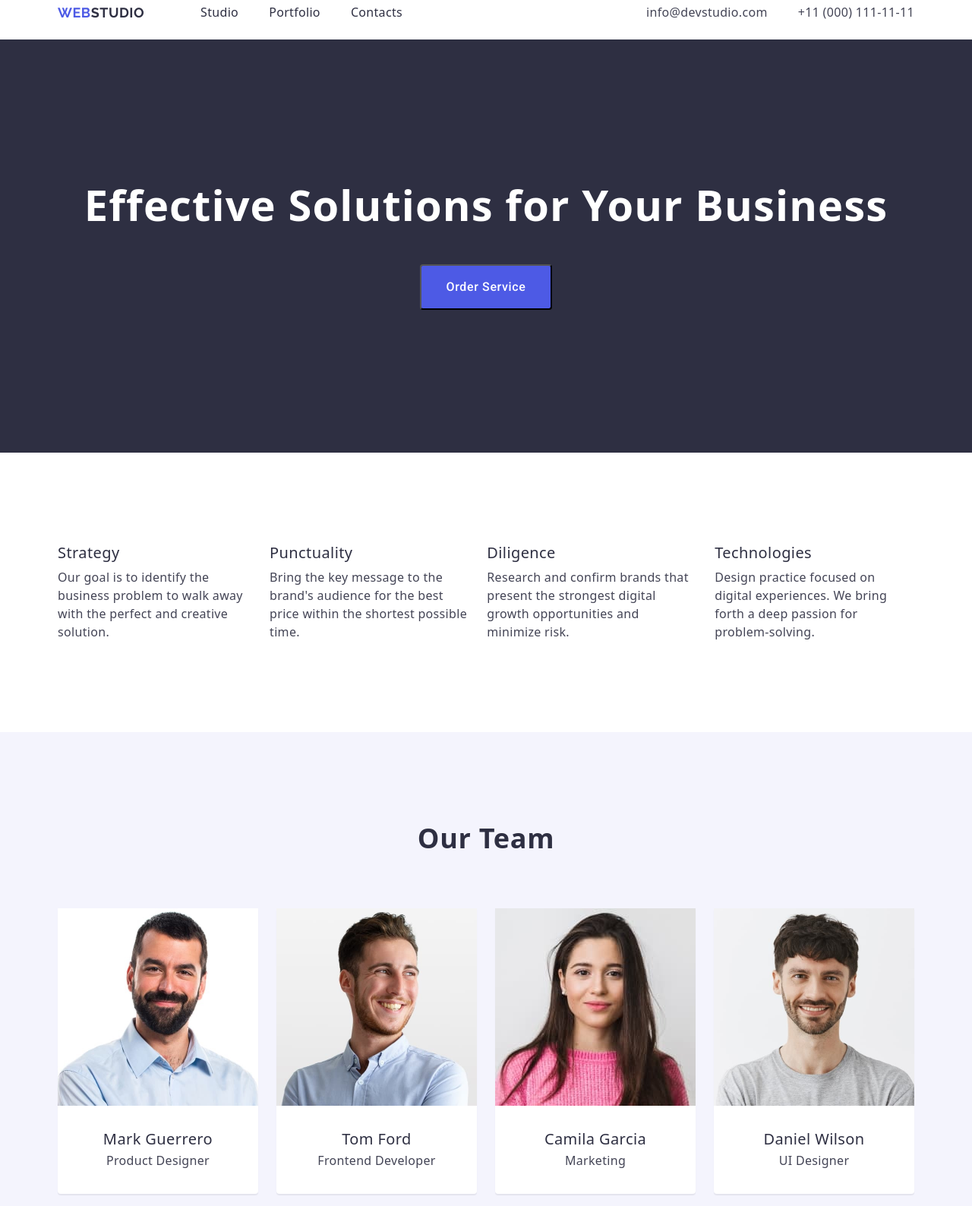
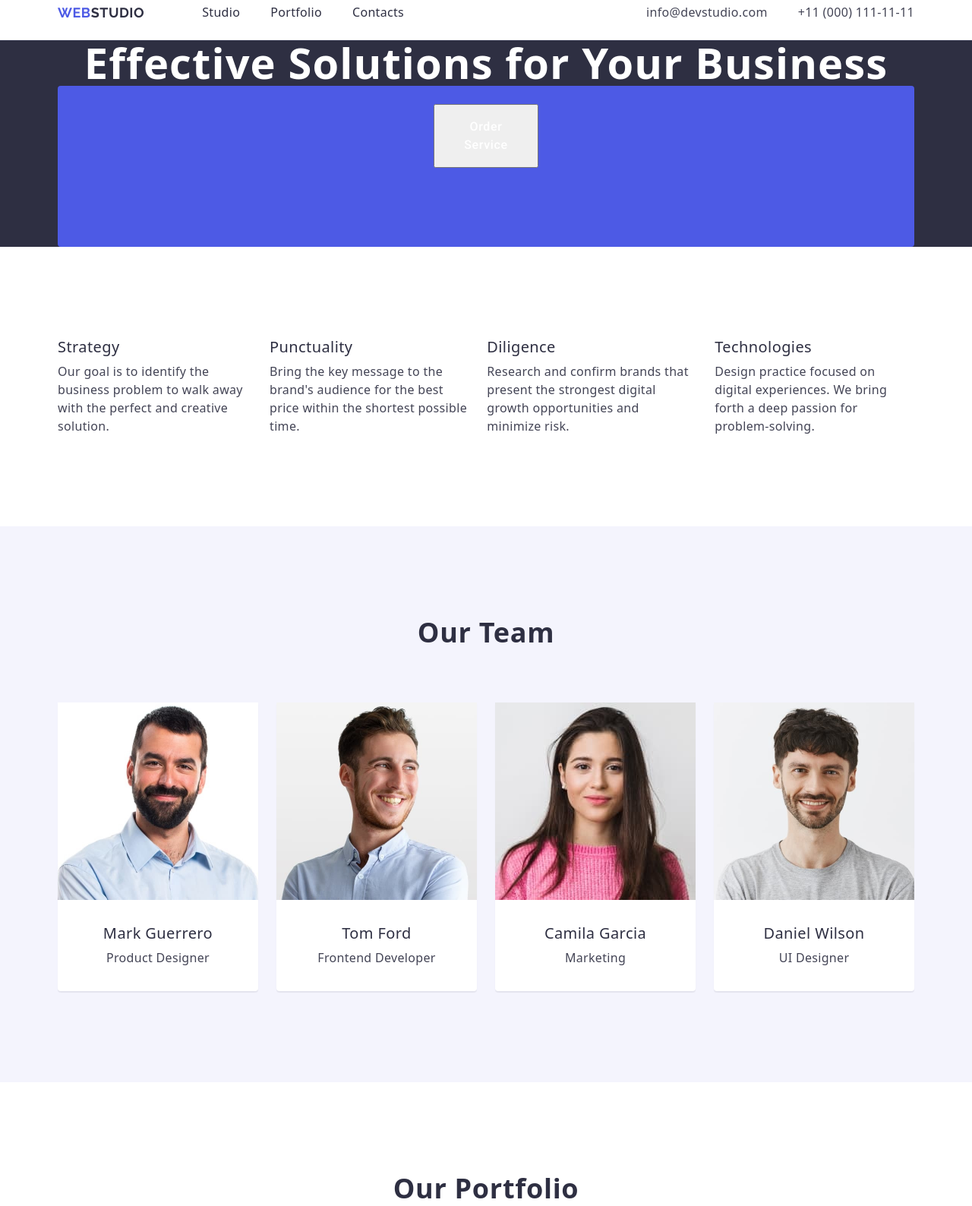
Before and after one commit to vnstyv/goit-markup-hw-03, a plain HTML site: page index.html in a window 1280 px wide. Shown: the part 20-1608 px from the top of the page at 76% size. Drawn offline with nearby package versions, Linux system fonts and the light colour scheme.

Commit message:
edition2.3

```diff
--- a/css/styles.css
+++ b/css/styles.css
@@ -53,11 +53,11 @@ body {
 .page-header {
   padding-top: 24px;
   padding-bottom: 24px;
+  border-bottom: 1px solid #e7e9fc;
 }
 .page-header-container {
   display: flex;
   justify-content: space-between;
-  border-bottom: 1px solid var(e7e9fc);
 }
 .navigation {
   display: flex;
@@ -79,13 +79,14 @@ body {
   line-height: 21px;
   letter-spacing: 0.54px;
   text-transform: uppercase;
+  margin-right: 76px;
 }
 .logo-span {
   color: #2e2f42;
 }
 .navigation-list {
   display: flex;
-  column-gap: 40px;
+  gap: 40px;
 }
 
 .menu-head-current-link {
@@ -94,6 +95,7 @@ body {
   line-height: 1.5;
   font-weight: 500;
   letter-spacing: 0.02em;
+  padding: 24px 0;
 }
 .menu-head-current-link:hover {
   color: #404bbf;
@@ -107,7 +109,7 @@ body {
 }
 .mail-tel {
   display: flex;
-  column-gap: 40px;
+  gap: 40px;
 }
 .mail-and-tel {
   color: #434455;
@@ -145,20 +147,27 @@ body {
   font-size: 56px;
   line-height: 1.07;
   letter-spacing: 0.02em;
-  padding-top: 188px;
-  padding-bottom: 24px;
+  padding: 188 0;
 }
 .button-pad {
   padding-top: 24px;
   padding-right: 495px;
   padding-bottom: 188px;
   padding-left: 495px;
+  display: block;
+  margin-left: auto;
+  margin-right: auto;
+  min-width: 169px;
+  height: 56px;
+  border: none;
+  background: #4d5ae5;
+  border-radius: 4px;
+  cursor: pointer;
 }
 .button-first {
   color: #fff;
   font-size: 16px;
   line-height: 1.5;
-  background: #4d5ae5;
   font-family: 'Roboto', sans-serif;
   font-weight: 500;
   letter-spacing: 0.04em;
@@ -166,7 +175,6 @@ body {
   padding-right: 32px;
   padding-bottom: 16px;
   padding-left: 32px;
-  border-radius: 4px;
 }
 .button:hover {
   background: #404bbf;
@@ -187,10 +195,7 @@ body {
 }
 .all-features {
   display: flex;
-  column-gap: 24px;
-}
-.feature {
-  width: calc ((100% - 72px) / 4);
+  gap: 24px;
 }
 .feature-name {
   color: #2e2f42;
@@ -199,6 +204,7 @@ body {
   font-weight: 500;
   letter-spacing: 0.02em;
   margin-bottom: 8px;
+  width: calc ((100% - 72px) / 4);
 }
 .feature-description {
   color: #434455;
@@ -224,11 +230,14 @@ body {
   line-height: 1.11;
   letter-spacing: 0.02em;
   text-transform: capitalize;
-  padding-bottom: 72px;
+  margin-bottom: 72px;
 }
 .team-list {
   display: flex;
-  column-gap: 24px;
+  gap: 24px;
+}
+.team-member-container {
+  padding: 32px 0;
 }
 .team-member {
   background-color: #fff;
@@ -243,8 +252,7 @@ body {
   font-weight: 500;
   letter-spacing: 0.02em;
   text-align: center;
-  margin-top: 32px;
-  margin-bottom: 4px;
+  margin-bottom: 8px;
 }
 .position {
   color: #434455;
@@ -252,8 +260,6 @@ body {
   line-height: 1.5;
   letter-spacing: 0.02em;
   text-align: center;
-  margin-top: 4px;
-  margin-bottom: 32px;
 }
 
 /* portfolio */
@@ -273,7 +279,7 @@ body {
   line-height: 1.11;
   letter-spacing: 0.02em;
   text-transform: capitalize;
-  padding-bottom: 72px;
+  margin-bottom: 72px;
 }
 .projects-list {
   display: flex;
@@ -298,21 +304,19 @@ body {
   line-height: 1.2;
   font-weight: 500;
   letter-spacing: 0.02em;
-  margin-bottom: 4px;
+  margin-bottom: 8px;
 }
 .kind-of-project {
   color: #434455;
   font-size: 16px;
   line-height: 1.5;
   letter-spacing: 0.02em;
-  margin-top: 4px;
 }
 
 /* footer */
 .page-footer {
   background-color: #2e2f42;
-  padding-top: 101.5px;
-  padding-bottom: 100px;
+  padding: 100px 0;
 }
 .fpage-footer-container {
   padding-left: 15px;
@@ -327,7 +331,8 @@ body {
   line-height: 1.17;
   letter-spacing: 0.03em;
   text-transform: uppercase;
-  padding-bottom: 8px;
+  padding-bottom: 16px;
+  display: inline-block;
 }
 .logo-span-footer {
   color: #f4f4fd;
@@ -338,5 +343,4 @@ body {
   font-size: 16px;
   line-height: 1.5;
   letter-spacing: 0.02em;
-  padding-top: 8px;
 }
--- a/index.html
+++ b/index.html
@@ -62,11 +62,12 @@
     <main>
       <!-- main-page-button -->
       <section class="main-page">
-        <h1 class="main-page-text">Effective Solutions for Your Business</h1>
+       <div class="main-page-container container"> <h1 class="main-page-text">Effective Solutions for Your Business</h1>
         <section class="button-pad">
           <button type="button" class="button-first button">
             Order Service
           </button>
+        </div>
         </section>
       </section>
 
@@ -118,8 +119,8 @@
                 alt="Mark-Guerrero-fhoto"
                 width="264"
               />
-              <h3 class="name">Mark Guerrero</h3>
-              <p class="position">Product Designer</p>
+             <div class="team-member-container"> <h3 class="name">Mark Guerrero</h3>
+              <p class="position">Product Designer</p></div>
             </li>
             <li class="team-member">
               <img
@@ -127,8 +128,8 @@
                 alt="Tom-Ford-photo"
                 width="264"
               />
-              <h3 class="name">Tom Ford</h3>
-              <p class="position">Frontend Developer</p>
+              <div class="team-member-container"><h3 class="name">Tom Ford</h3>
+              <p class="position">Frontend Developer</p></div>
             </li>
             <li class="team-member">
               <img
@@ -136,8 +137,8 @@
                 alt="Camila-Garcia-photo"
                 width="264"
               />
-              <h3 class="name">Camila Garcia</h3>
-              <p class="position">Marketing</p>
+              <div class="team-member-container"><h3 class="name">Camila Garcia</h3>
+              <p class="position">Marketing</p></div>
             </li>
             <li class="team-member">
               <img
@@ -145,8 +146,8 @@
                 alt="Daniel-Wilson-photo"
                 width="264"
               />
-              <h3 class="name">Daniel Wilson</h3>
-              <p class="position">UI Designer</p>
+             <div class="team-member-container"> <h3 class="name">Daniel Wilson</h3>
+              <p class="position">UI Designer</p></div>
             </li>
           </ul>
         </div>
```
